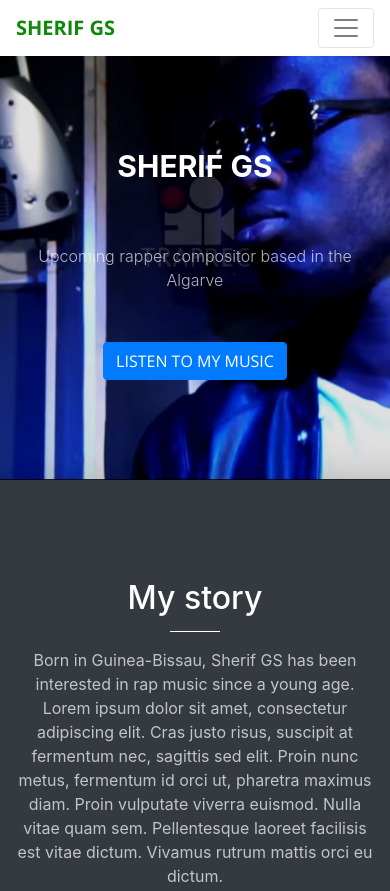
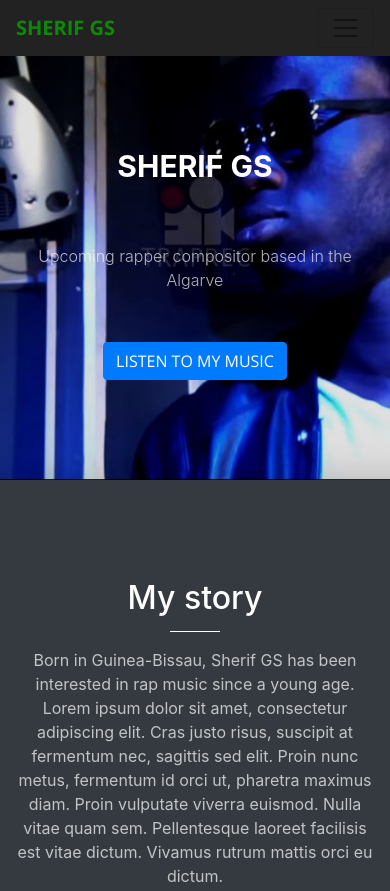
Before and after one commit to jcebuck/sherifgs-web, a website with bundled scripts: page index.html in a window 390 px wide. Shown: the top 891 px of the page. Built offline with nearby package versions, Linux system fonts and the light colour scheme.

Commit message:
Update navbar color on mobile

```diff
--- a/css/creative.css
+++ b/css/creative.css
@@ -79,7 +79,7 @@ body {
 
 #mainNav {
   border-color: rgba(34, 34, 34, 0.05);
-  background-color: white;
+  background-color: #222222;
   font-family: 'Open Sans', 'Helvetica Neue', Arial, sans-serif;
   -webkit-transition: all 0.2s;
   -moz-transition: all 0.2s;
```
